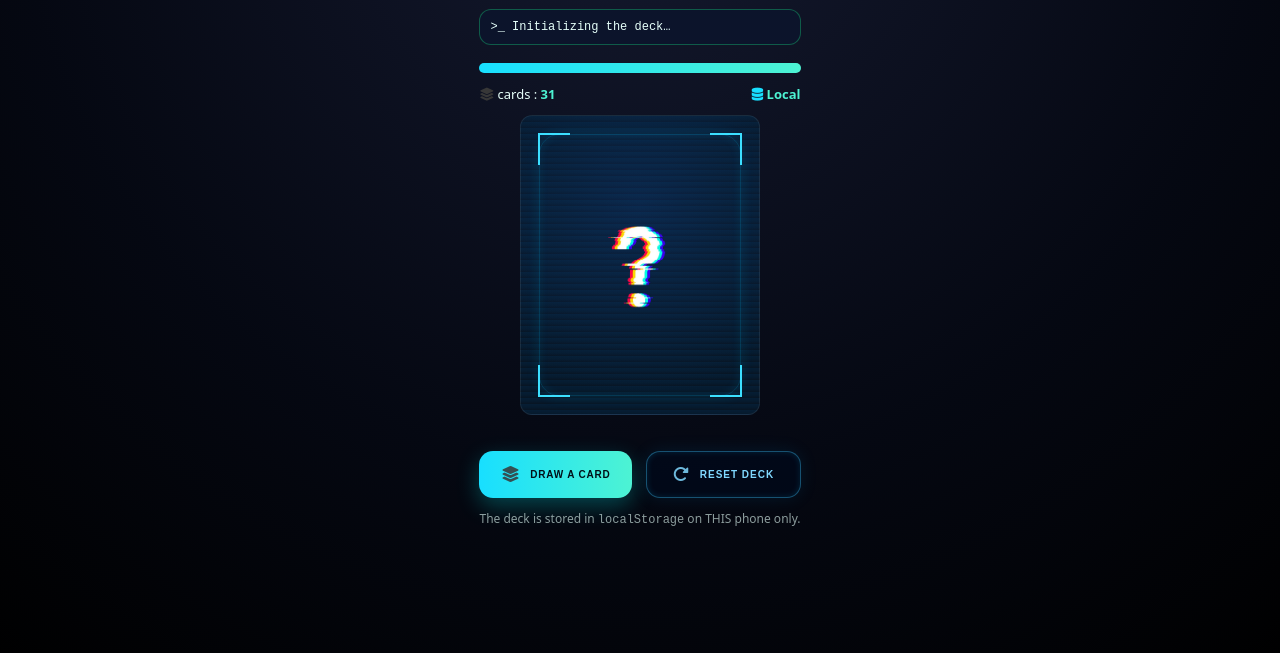
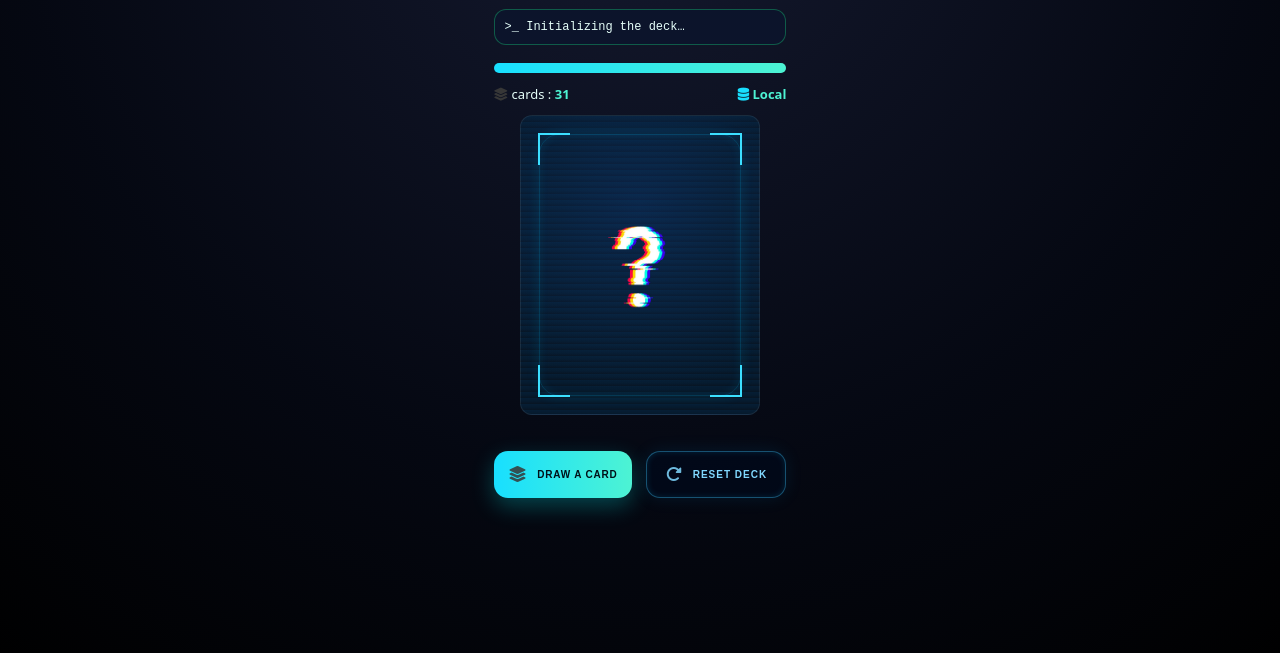
Before and after one commit to clemco23/hashbreaker, a plain HTML site: page index.html in a window 1280 px wide. Shown: the part 147-800 px from the top of the page. Drawn offline with Linux system fonts and the light colour scheme.

Commit message:
fix bug css

```diff
--- a/index.html
+++ b/index.html
@@ -116,9 +116,7 @@
 
             </div>
 
-            <div class="hint">
-                The deck is stored in <code>localStorage</code> on THIS phone only.
-            </div>
+
 
             <div class="warning" id="warningArea"></div>
 
```
